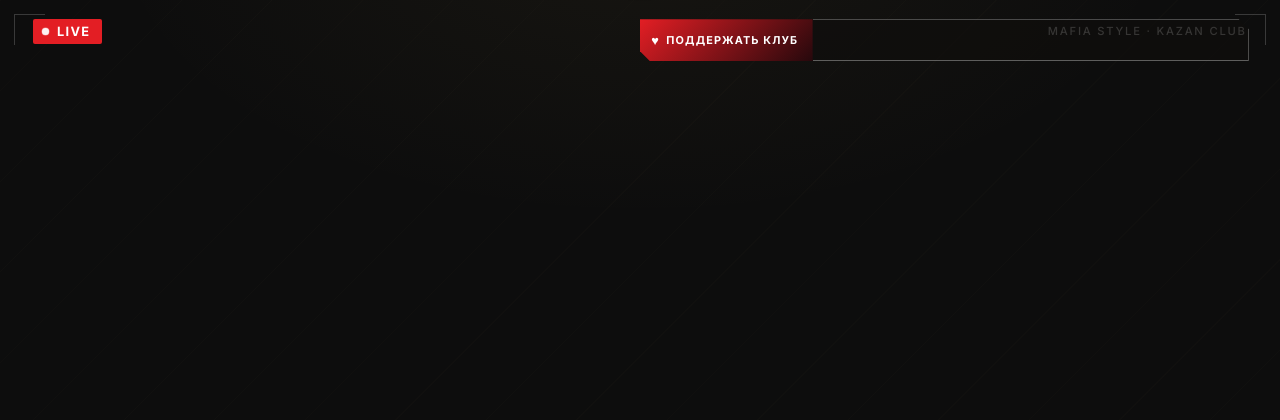
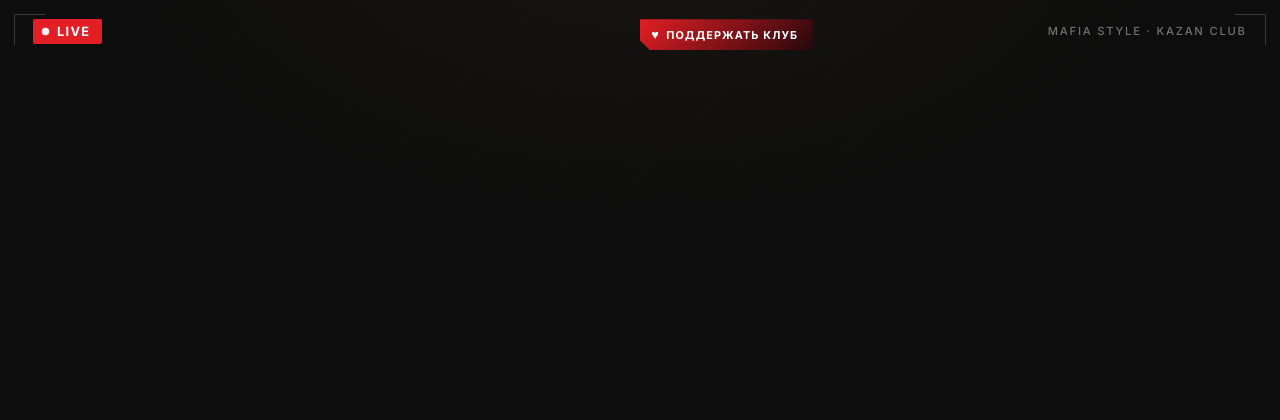
Before and after one commit to YoroyFaq5/MS, a Flask app: template app/templates/overlay/live_page.html in a window 1280 px wide. Shown: the top 420 px of the page. Run offline with Flask 3, Linux system fonts and the light colour scheme; the template is opened without the code that fills it, so the values that code supplies are empty.

Commit message:
Drop the fixed-width donation slot box — just the tag now
The 460px glass "slot" next to the donation tag assumed the
DonationAlerts widget would render at roughly that width; in practice it
rendered narrower, leaving an empty bordered box hanging off the tag.
Two independently-configured things (this page's guessed box, DA's own
widget width) trying to line up an edge is fragile regardless of the
exact size chosen. Removed the box — the tag is the only thing this page
draws, the widget sits at its own natural size right after it as its own
free OBS Browser Source.

```diff
--- a/app/static/css/broadcast-brand.css
+++ b/app/static/css/broadcast-brand.css
@@ -404,14 +404,16 @@
 }
 
 /* ── Donation bar — Live scenes only ───────────────────────────────────
-   A reserved, always-visible slot for a DonationAlerts (or similar)
-   widget. This page only draws the tag + glass "slot" frame — the actual
-   alert widget is a separate OBS Browser Source (DonationAlerts gives
-   you its own URL) layered ON TOP of this one, positioned to sit inside
-   the slot below; unlike the camera, no corner-masking trick is needed
-   since those widgets render on a transparent background themselves and
-   only show content when a donation comes in, so simply stacking them
-   above this frame is enough. */
+   Just a tag/label — deliberately NOT a fixed-size box to hold the
+   widget. An earlier version reserved a fixed 460px glass "slot" next to
+   the tag for the DonationAlerts widget to sit inside, but that widget's
+   own natural render width never matches a guessed fixed box exactly,
+   so it either looked lost inside empty extra space or got clipped —
+   two independently-sized things trying to line up an edge is fragile.
+   The DonationAlerts widget already draws its own bar/border/background
+   (configured on DonationAlerts' side to match this palette) — it just
+   needs to sit immediately after this tag as its own free-sized OBS
+   Browser Source, nothing here needs to match its width. */
 .ovl-donation-bar {
   position: fixed;
   top: clamp(1rem, 2.4vh, 2.2rem);
@@ -419,8 +421,7 @@
   transform: translateX(-50%);
   z-index: 3;
   display: flex;
-  align-items: stretch;
-  height: 42px;
+  align-items: center;
   opacity: 0;
   animation: fade-in-up .5s ease .15s both;
 }
@@ -428,7 +429,7 @@
   display: flex;
   align-items: center;
   gap: .4rem;
-  padding: 0 .9rem 0 .7rem;
+  padding: .5rem .9rem .5rem .7rem;
   background: linear-gradient(135deg, var(--ovl-signal, #E31E24), var(--ovl-burgundy, #26080C));
   clip-path: polygon(0 0, 100% 0, 100% 100%, 10px 100%, 0 calc(100% - 10px));
   font-family: 'Inter', sans-serif;
@@ -441,14 +442,6 @@
   flex: none;
 }
 .ovl-donation-bar__icon { font-size: .8rem; }
-.ovl-donation-bar__slot {
-  width: 460px;
-  max-width: 34vw;
-  background: var(--ovl-glass-bg, rgba(15,14,12,.6));
-  border: 1px solid var(--ovl-border-accent, rgba(216,216,216,.35));
-  border-left: none;
-  clip-path: polygon(0 0, calc(100% - 10px) 0, 100% 10px, 100% 100%, 0 100%);
-}
 
 /* ── Viewport frame — Live scenes only ─────────────────────────────────
    Four small corner brackets at the true edges of the canvas, echoing a
--- a/app/templates/overlay/_live_fragment.html
+++ b/app/templates/overlay/_live_fragment.html
@@ -72,16 +72,15 @@
     <span class="ovl-micro">Mafia Style · Kazan Club</span>
   </div>
 
-  <!-- Donation slot — this page only draws the tag + glass frame; the
-       actual DonationAlerts (or similar) alert widget is a separate OBS
-       Browser Source layered on top, positioned over .ovl-donation-bar__slot.
-       See /overlay/<id>/control for the exact placement note. -->
+  <!-- Donation tag — just a label. The actual DonationAlerts widget is a
+       separate OBS Browser Source, added right after this tag on screen,
+       sized to its own natural width — see .ovl-donation-bar's comment
+       in broadcast-brand.css for why there's no fixed-size box here. -->
   <div class="ovl-donation-bar" aria-hidden="true">
     <span class="ovl-donation-bar__tag">
       <span class="ovl-donation-bar__icon">♥</span>
       Поддержать клуб
     </span>
-    <span class="ovl-donation-bar__slot"></span>
   </div>
 
   <!-- Full-viewport flash burst for the results reveal (Totem-of-Undying
```
